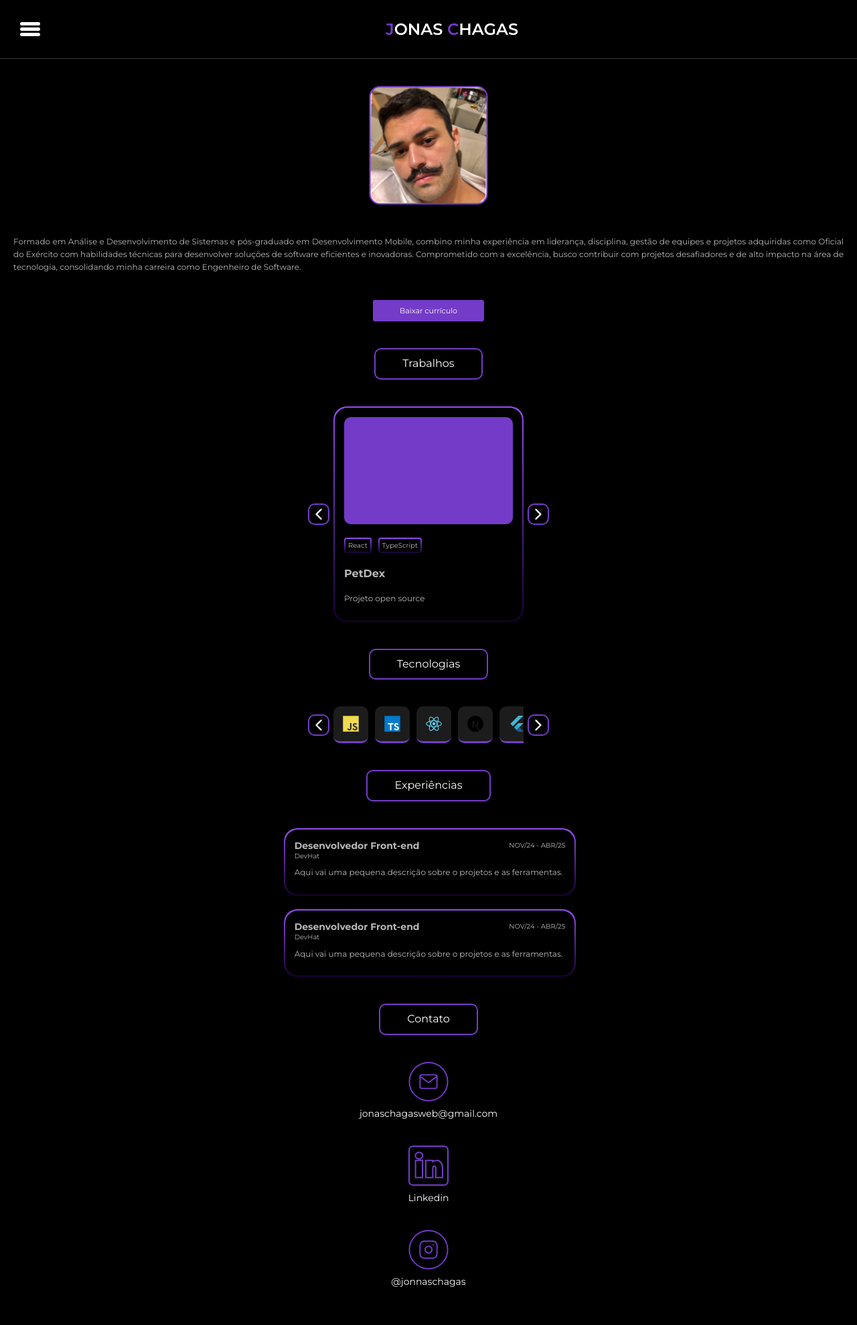
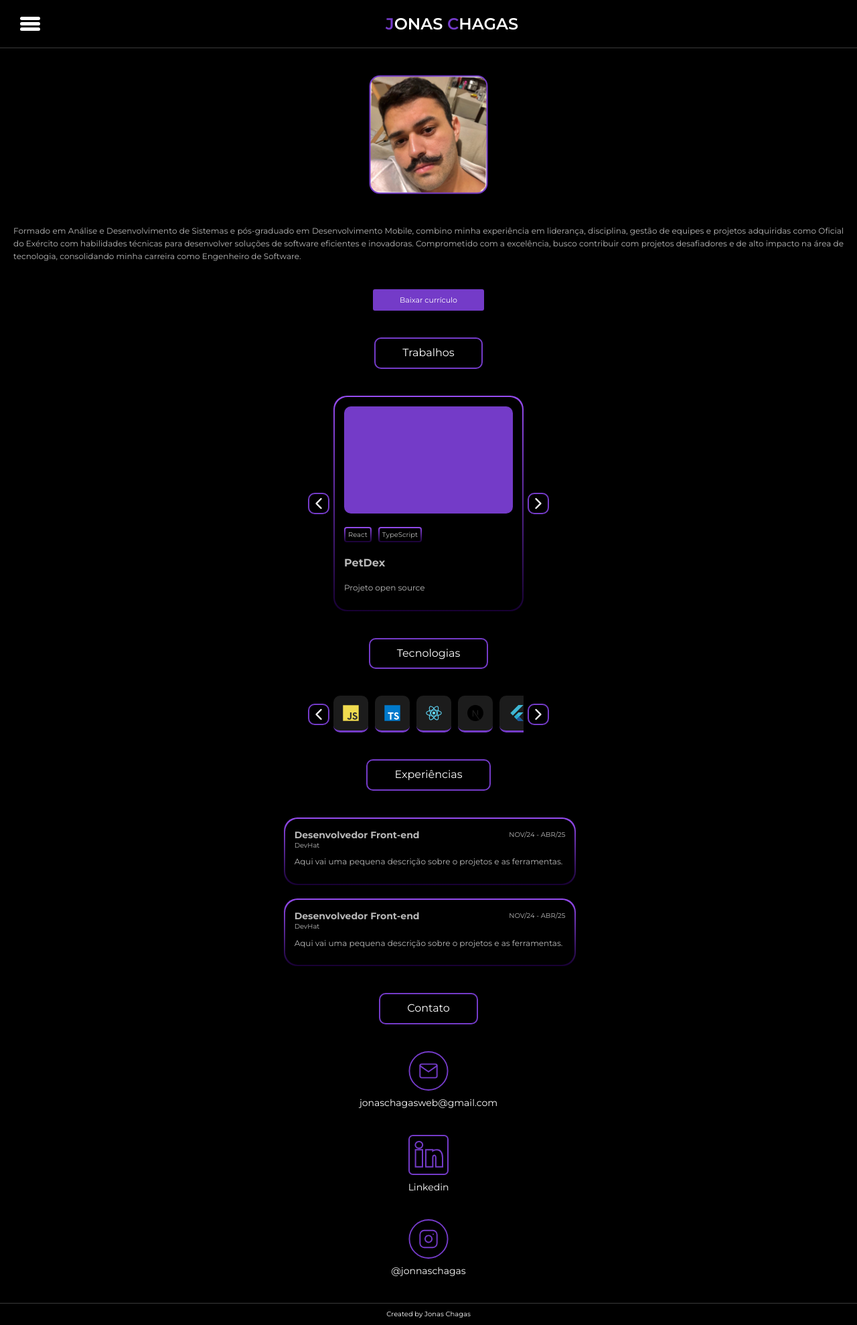
Before and after one commit to JonasGz/jonaschagasdev, a React (Vite) app: page / in a window 1280 px wide. Shown: the whole page at 67% size. Before the commit the page ends 1923 px from the top, so only its background shows below. Built offline with nearby package versions, Linux system fonts and the light colour scheme.

Commit message:
feat: footer

```diff
--- a/src/App.tsx
+++ b/src/App.tsx
@@ -2,6 +2,7 @@ import "./App.scss";
 import { About } from "./components/about/about";
 import { Contacts } from "./components/contact/contacts";
 import { Experiences } from "./components/experiences/experiences";
+import { Footer } from "./components/footer/footer";
 import { Header } from "./components/header/header";
 import { Technologies } from "./components/technologies/technologies";
 import { Works } from "./components/works/works";
@@ -29,6 +30,7 @@ function App() {
         <div className="app__section-title">Contato</div>
         <Contacts />
       </section>
+      <Footer />
     </div>
   );
 }
--- /dev/null
+++ b/src/components/footer/footer.scss
@@ -0,0 +1,9 @@
+.footer {
+    display: flex;
+    justify-content: center;
+    align-items: center;
+    border-top: 0.1rem solid #3A3A3A;
+    color: #fff;
+    font-size: 1rem;
+    padding: 1rem 0;
+}
--- /dev/null
+++ b/src/components/footer/footer.tsx
@@ -0,0 +1,9 @@
+import './footer.scss'
+
+export const Footer = () => {
+    return(
+        <div className='footer'>
+            <span>Created by Jonas Chagas</span>
+        </div>
+    )
+}
--- a/src/components/header/header.scss
+++ b/src/components/header/header.scss
@@ -1,5 +1,5 @@
 .header {
-  padding: 1rem 3rem;
+  padding: 0.2rem 3rem;
   border-bottom: 0.1rem solid #3A3A3A;
   display: flex;
   flex-direction: row;
```
